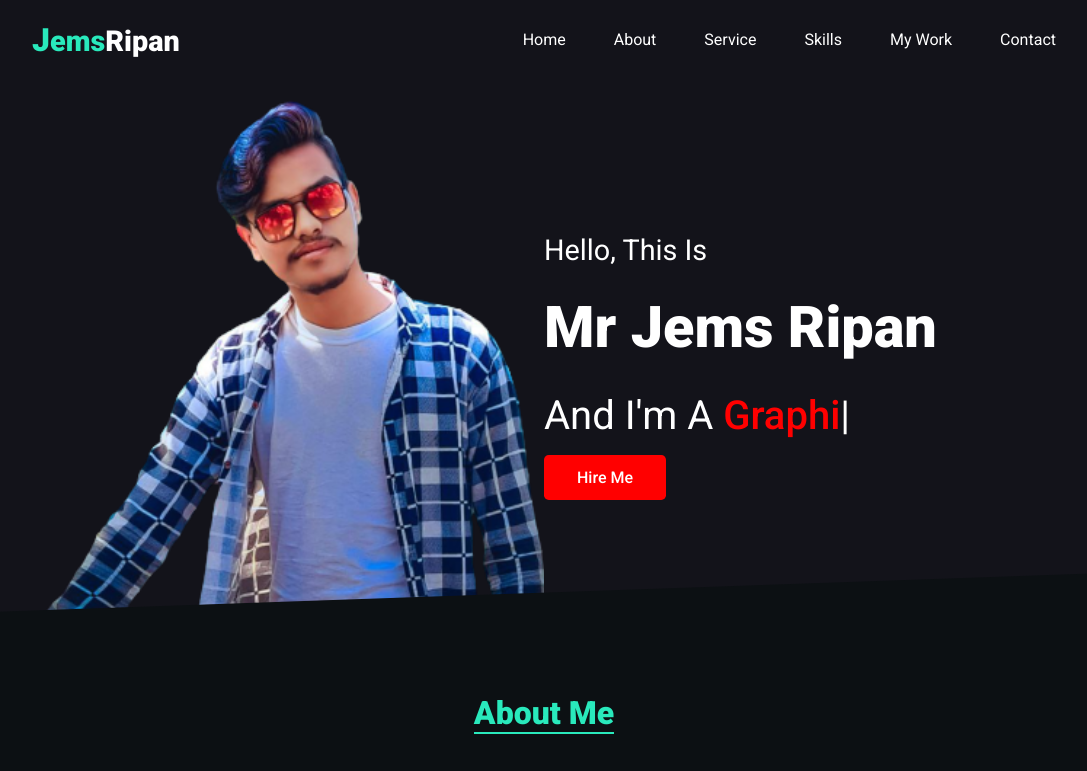
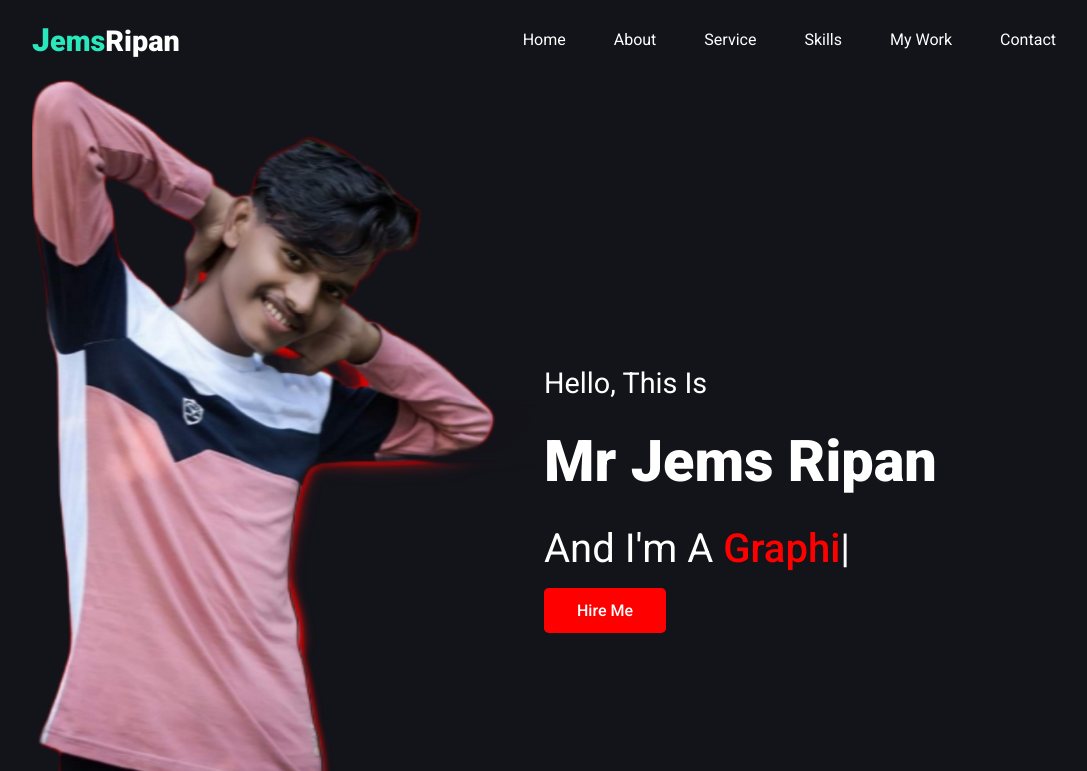
Before and after one commit to kartik-barman/jemsRipan, a plain HTML site: page index.html in a window 1280 px wide. Shown: the top 771 px of the page, without its empty margins (96-1183 px from the left). Drawn offline with nearby package versions, Linux system fonts and the light colour scheme.

Commit message:
Update index.html

```diff
--- a/index.html
+++ b/index.html
@@ -42,7 +42,7 @@
         <div class="container header_container" id="home">
             <div class="header_left">
                 <div class="header_left_img">
-                    <img src="image/ripan.png" alt="Model Image">
+                    <img src="image/ripan-hero.png" alt="Model Image">
                 </div>
             </div>
             <div class="header_right">
```
